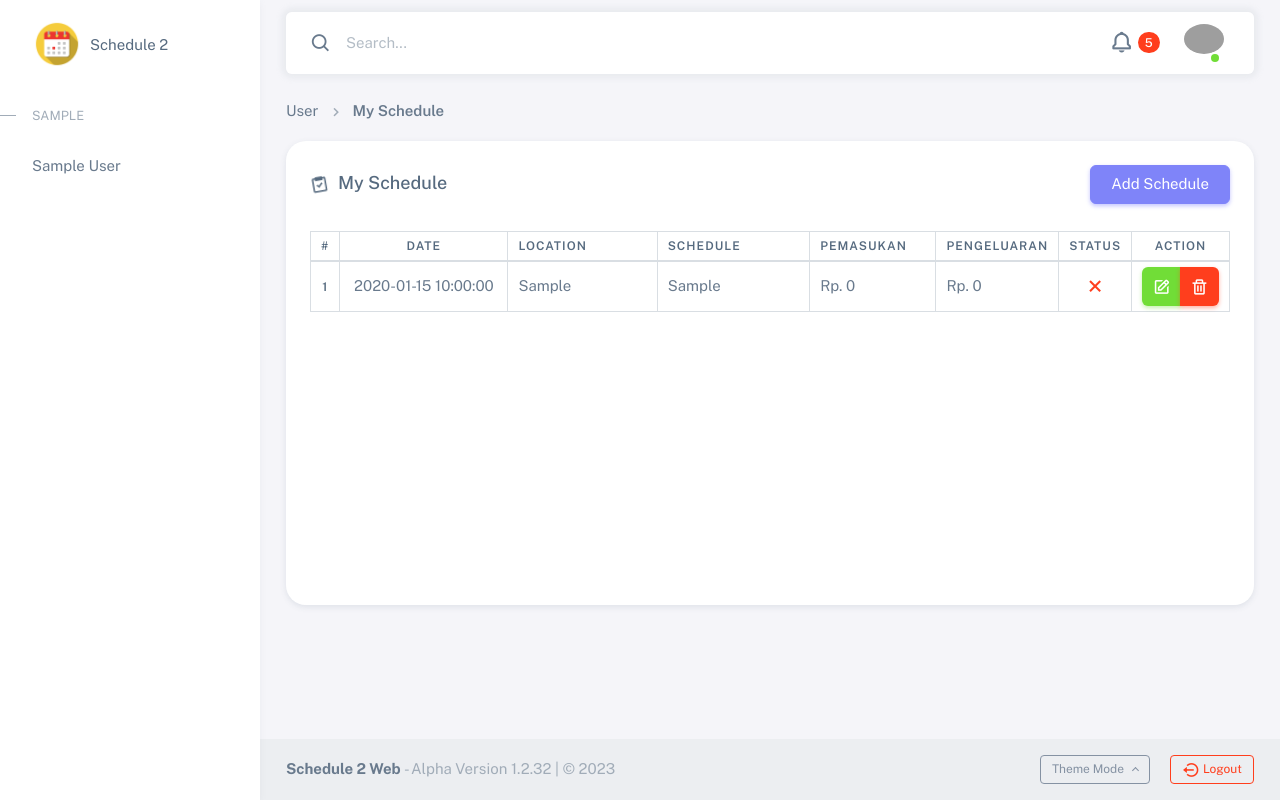
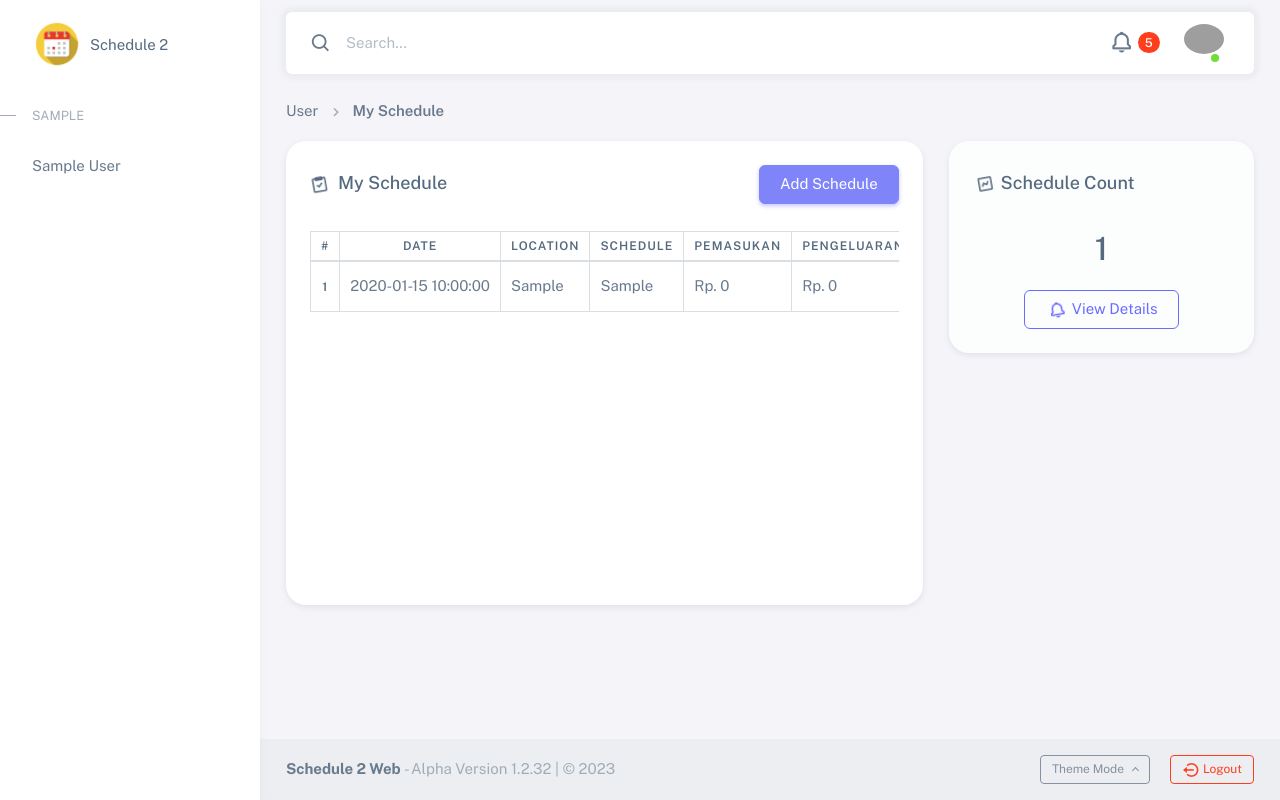
Before and after one commit to mahisataruna/Schedule-2, a CodeIgniter app: page /schedule-2/schedule in a window 1280 px wide. Run offline with CodeIgniter, Linux system fonts and the light colour scheme; the visitor is signed in with stand-in values (Sample User, id 1); tables that the repository leaves empty or names only in its code hold one stand-in row (values such as "Sample post"); data that the repository does not hold is empty; some libraries are stand-ins or nearby versions; grey boxes are pictures that could not be loaded.

Commit message:
Modify schedule page and added schedule count

```diff
--- a/application/views/schedule/index.php
+++ b/application/views/schedule/index.php
@@ -14,8 +14,8 @@
         </nav>
 
         <!-- Start -->
-        <div class="row">
-            <div class="col-lg col-md col-sm col">
+        <div class="row mb-5">
+            <div class="col-lg-8 col-md col-sm col mb-3">
                 <!-- Pesan error validation-->
 			    <?php if(validation_errors()) : ?>
 				  <div class="alert alert-danger" role="alert">
@@ -93,6 +93,45 @@
                             </table>
                         </div>
                     </div>
+                </div>
+            </div>
+
+            <div class="col-md col-lg-4 mb-3">
+                <div class="row mb-5">
+                    <div class="col-md col-lg-12 col-sm mb-3">
+                        <div class="card bg-light text-center">
+                            <?php
+                                include 'conn.php';
+                                $id = $user['id'];
+                                $data_nt = mysqli_query($koneksi, "SELECT * FROM schedule WHERE user_id=$id");
+                                $sch = mysqli_num_rows($data_nt);
+                            ?>
+                            <div class="card-header d-flex align-items-start justify-content-between">
+                                <div class="flex-shrink-0 mt-2">
+                                  <h5 class="card-title"><i class="bx bx-fw bx-chart bx-tada"></i> Schedule Count</h5>
+                                </div>
+                            </div>
+                            <div class="card-body">
+                                <h2 class="card-text mb-4"><?= $sch; ?></h2>
+                                <div class="col">
+                                <button
+                                    type="button"
+                                    class="btn btn-outline-primary"
+                                    data-bs-toggle="popover"
+                                    data-bs-offset="0,14"
+                                    data-bs-placement="right"
+                                    data-bs-html="true"
+                                    data-bs-content="<p>This your schedule, you can add new schedule or edit.</p>"
+                                    title="Read me first."
+                                >
+                                <span class="bx bx-fw bx-bell bx-tada"></span>
+                                    View Details
+                                </button>
+                                </div>
+                            </div>
+                        </div>
+                    </div>
+
                 </div>
             </div>
         </div>
```
